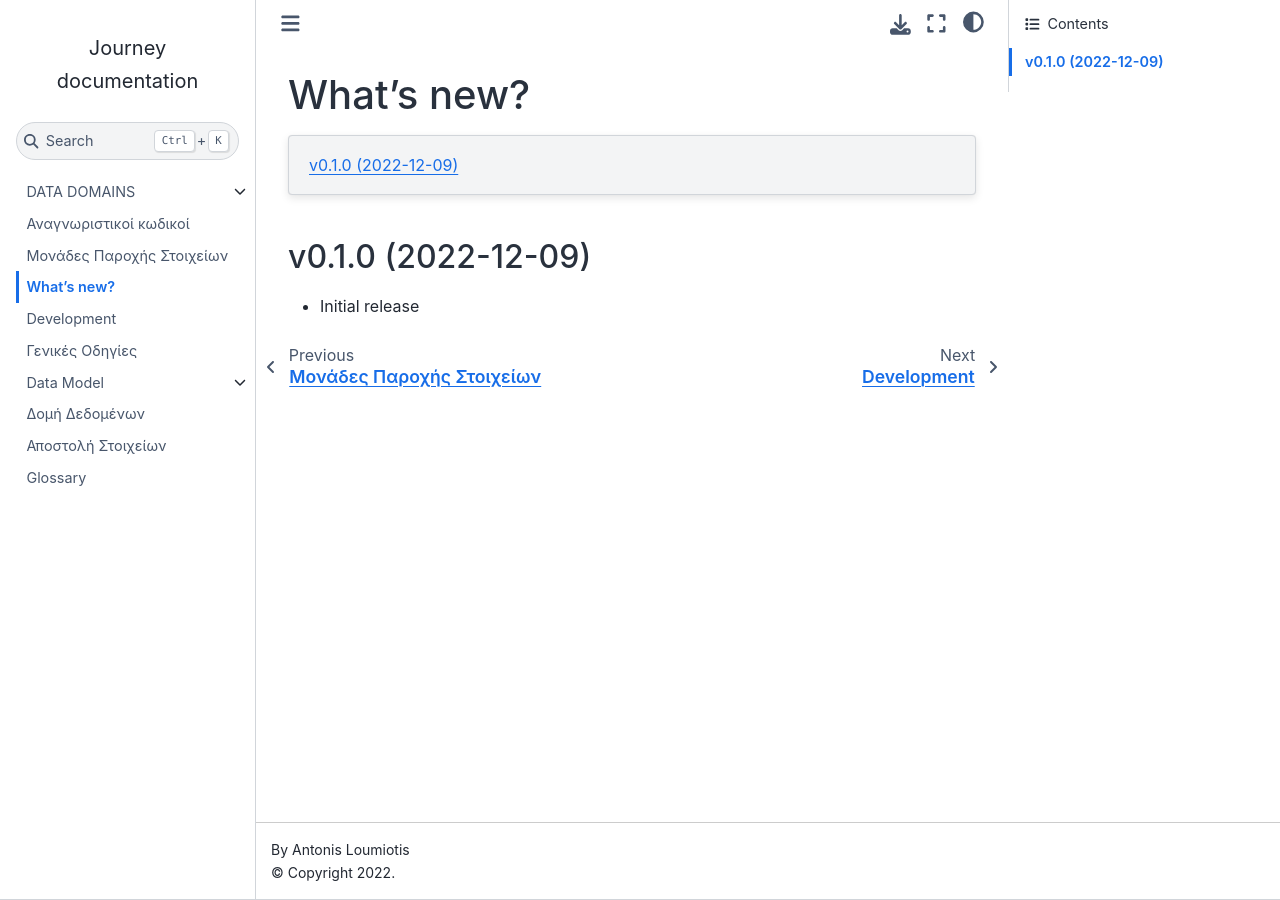
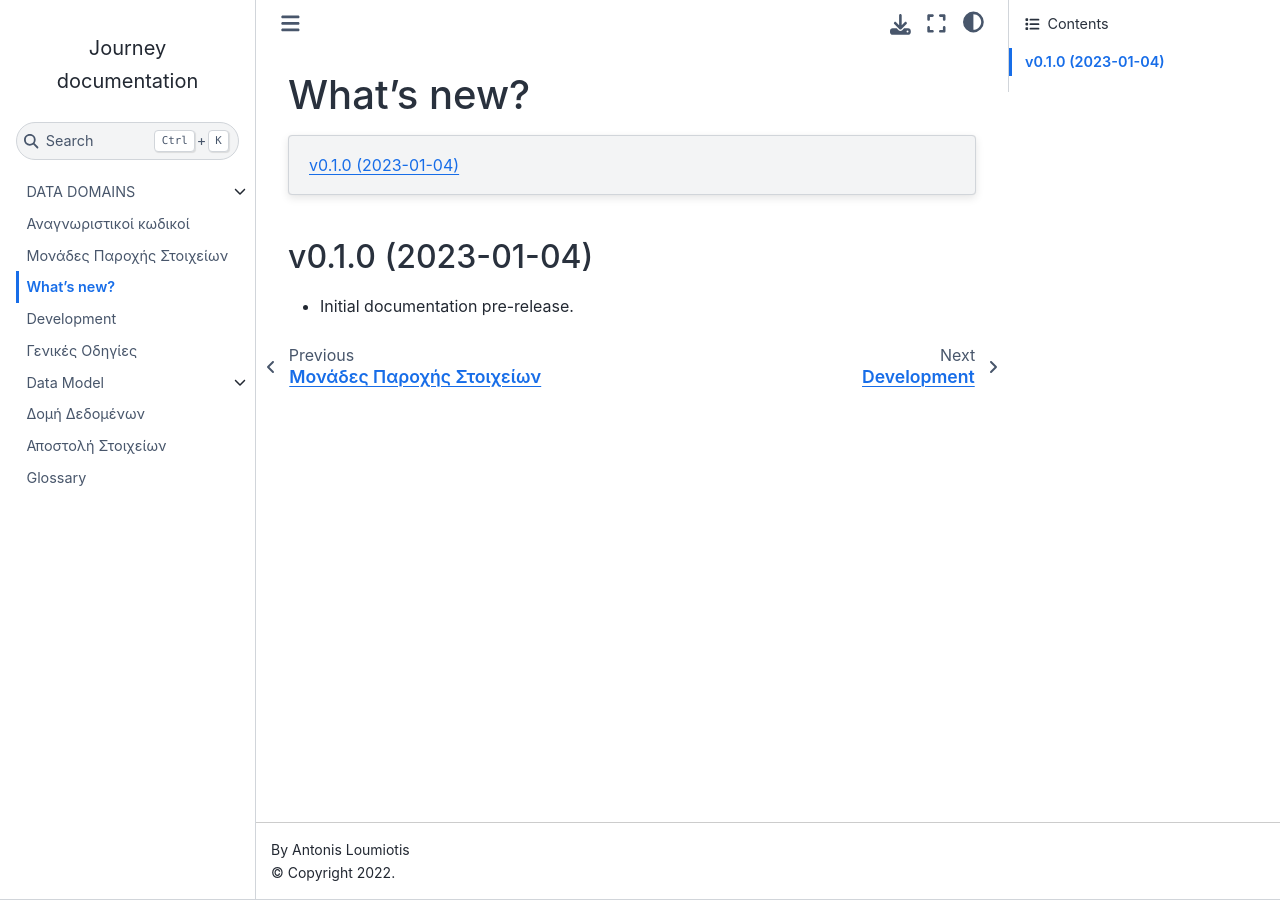
Before and after one commit to lerooze/journey-docs, a Sphinx documentation site: the page built from docs/source/whatsnew.rst, in a window 1280 px wide. Built offline with Sphinx 7.4.7 and the Sphinx Book theme 1.1.4, drawn with Linux system fonts in a browser that asks for light colours.

Commit message:
Improve documentation

```diff
--- a/docs/source/whatsnew.rst
+++ b/docs/source/whatsnew.rst
@@ -13,7 +13,7 @@ What's new?
 
 
 
-v0.1.0 (2022-12-09)
+v0.1.0 (2023-01-04)
 -------------------
 
-* Initial release
+* Initial documentation pre-release.
```
Also changed, not shown: 4 other files.
